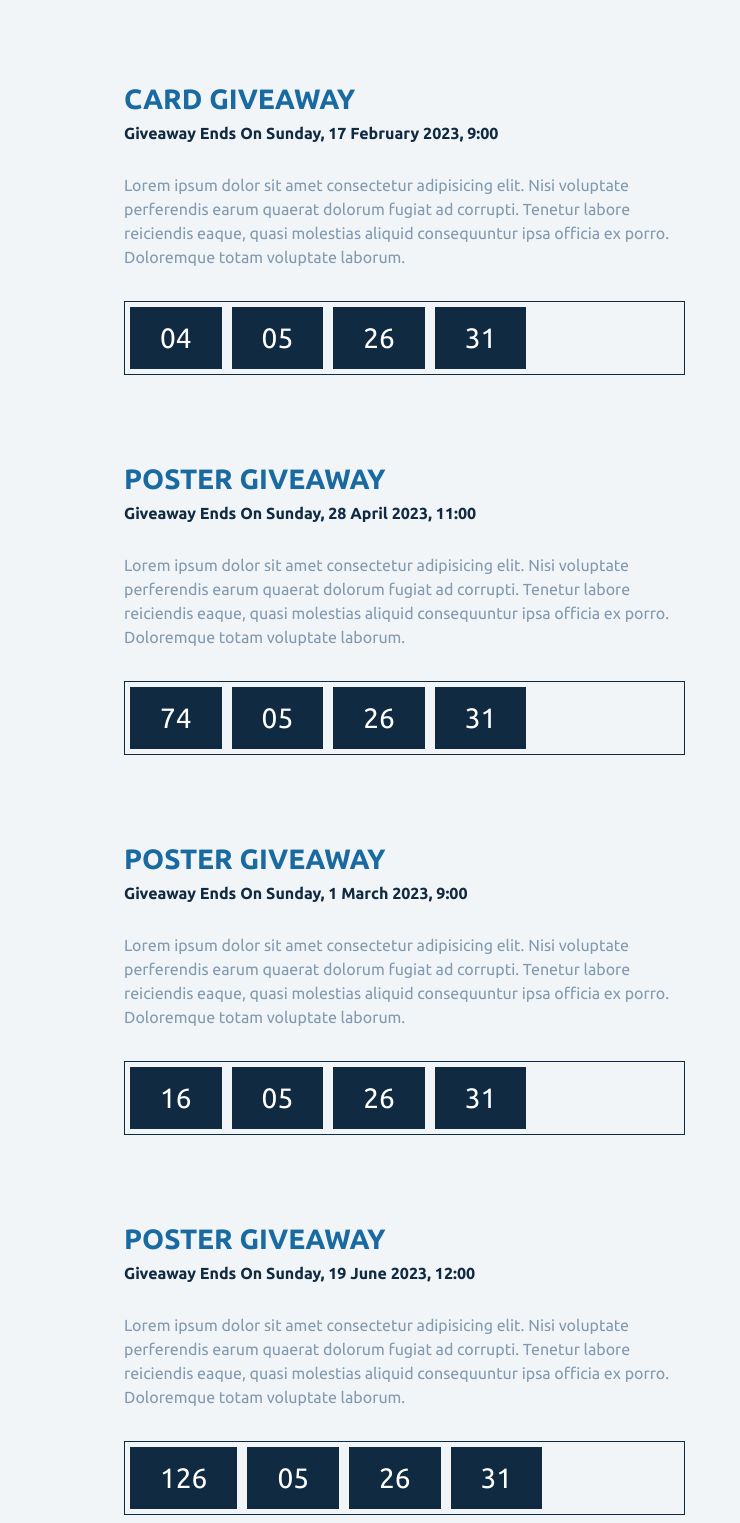
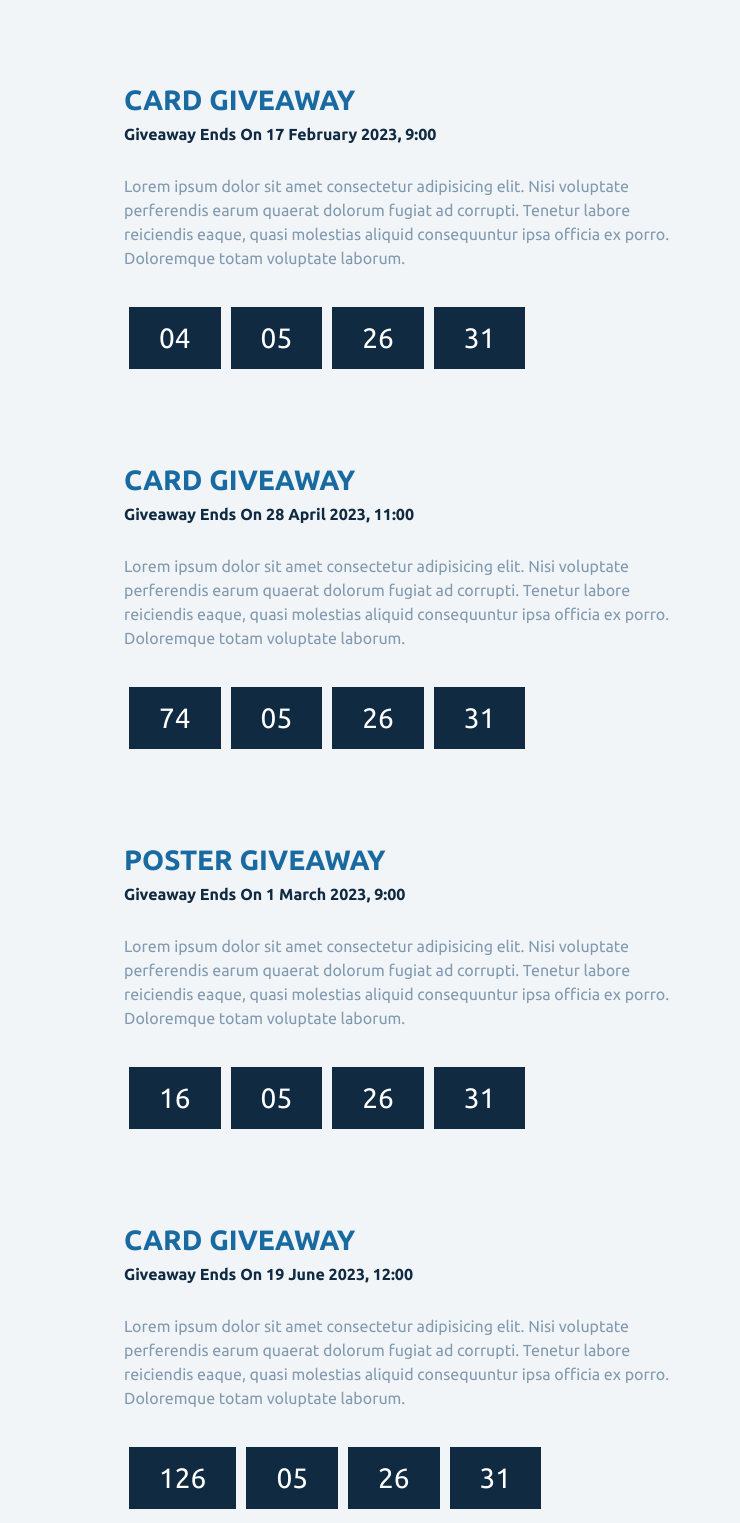
Before and after one commit to dazeste/Multiple-Countdown, a plain HTML site: page index.html in a window 1280 px wide. Shown: the full height of the page, 540-1280 px from the left. Drawn offline with Linux system fonts and the light colour scheme.

Commit message:
Add files via upload

```diff
--- a/index.html
+++ b/index.html
@@ -20,7 +20,7 @@
     <article class="gift-info">
       <h3>card giveaway</h3>
       <h4 class="giveaway">
-        giveaway ends on sunday, 17 February 2023, 9:00
+        giveaway ends on 17 February 2023, 9:00
       </h4>
       <p>Lorem ipsum dolor sit amet consectetur adipisicing elit. Nisi voluptate perferendis earum quaerat dolorum
         fugiat ad corrupti. Tenetur labore reiciendis eaque, quasi molestias aliquid consequuntur ipsa officia ex porro.
@@ -46,9 +46,9 @@
     </article>
     <!-- info comment -->
     <article class="gift-info">
-      <h3>poster giveaway</h3>
+      <h3>card giveaway</h3>
       <h4 class="giveaway">
-        giveaway ends on sunday, 28 April 2023, 11:00
+        giveaway ends on 28 April 2023, 11:00
       </h4>
       <p>Lorem ipsum dolor sit amet consectetur adipisicing elit. Nisi voluptate perferendis earum quaerat dolorum
         fugiat ad corrupti. Tenetur labore reiciendis eaque, quasi molestias aliquid consequuntur ipsa officia ex porro.
@@ -75,7 +75,7 @@
     <article class="gift-info">
       <h3>poster giveaway</h3>
       <h4 class="giveaway">
-        giveaway ends on sunday, 1 March 2023, 9:00
+        giveaway ends on 1 March 2023, 9:00
       </h4>
       <p>Lorem ipsum dolor sit amet consectetur adipisicing elit. Nisi voluptate perferendis earum quaerat dolorum
         fugiat ad corrupti. Tenetur labore reiciendis eaque, quasi molestias aliquid consequuntur ipsa officia ex porro.
@@ -101,9 +101,9 @@
     </article>
     <!-- info comment -->
     <article class="gift-info">
-      <h3>poster giveaway</h3>
+      <h3>card giveaway</h3>
       <h4 class="giveaway">
-        giveaway ends on sunday, 19 June 2023, 12:00
+        giveaway ends on 19 June 2023, 12:00
       </h4>
       <p>Lorem ipsum dolor sit amet consectetur adipisicing elit. Nisi voluptate perferendis earum quaerat dolorum
         fugiat ad corrupti. Tenetur labore reiciendis eaque, quasi molestias aliquid consequuntur ipsa officia ex porro.
@@ -124,7 +124,6 @@
 
 
   <!-- javascript -->
-  <script src="app.js"></script>
   <script src="jquery.js"></script>
   <script>
     $('[data-countdown]').each(function () {
--- a/styles.css
+++ b/styles.css
@@ -77,7 +77,7 @@ h1,
 h2,
 h3,
 h4 {
-  /* letter-spacing: var(--spacing); */
+
   text-transform: capitalize;
   line-height: 1.25;
   margin-bottom: 0.75rem;
@@ -99,35 +99,28 @@ p {
   margin-bottom: 1.25rem;
   color: var(--clr-grey-5);
 }
+
 .course-countdown ul{
-  border: 1px solid;
+  /* border: 1px solid; */
   display: flex ;
+}
 
-
-
-}
 .course-countdown ul li{
   display: flex;
   flex-direction:column;
-
   margin: 5px;
-
-
   padding: 10px 30px;
   color: var(--clr-white);
   justify-content: center;
   align-items: center;
+  background-color: var(--clr-grey-1);
+  font-size: 28px;
+  }
 
-  background-color: var(--clr-grey-1);
-  /* border: 1px solid red; */
-  font-size: 28px;
-
-
-  }
-  .course-countdown ul li span{
-    font-size: 14px;
-    text-transform: uppercase;
-  }
+.course-countdown ul li span{
+  font-size: 14px;
+  text-transform: uppercase;
+}
 
 @media screen and (min-width: 800px) {
   h1 {
```
